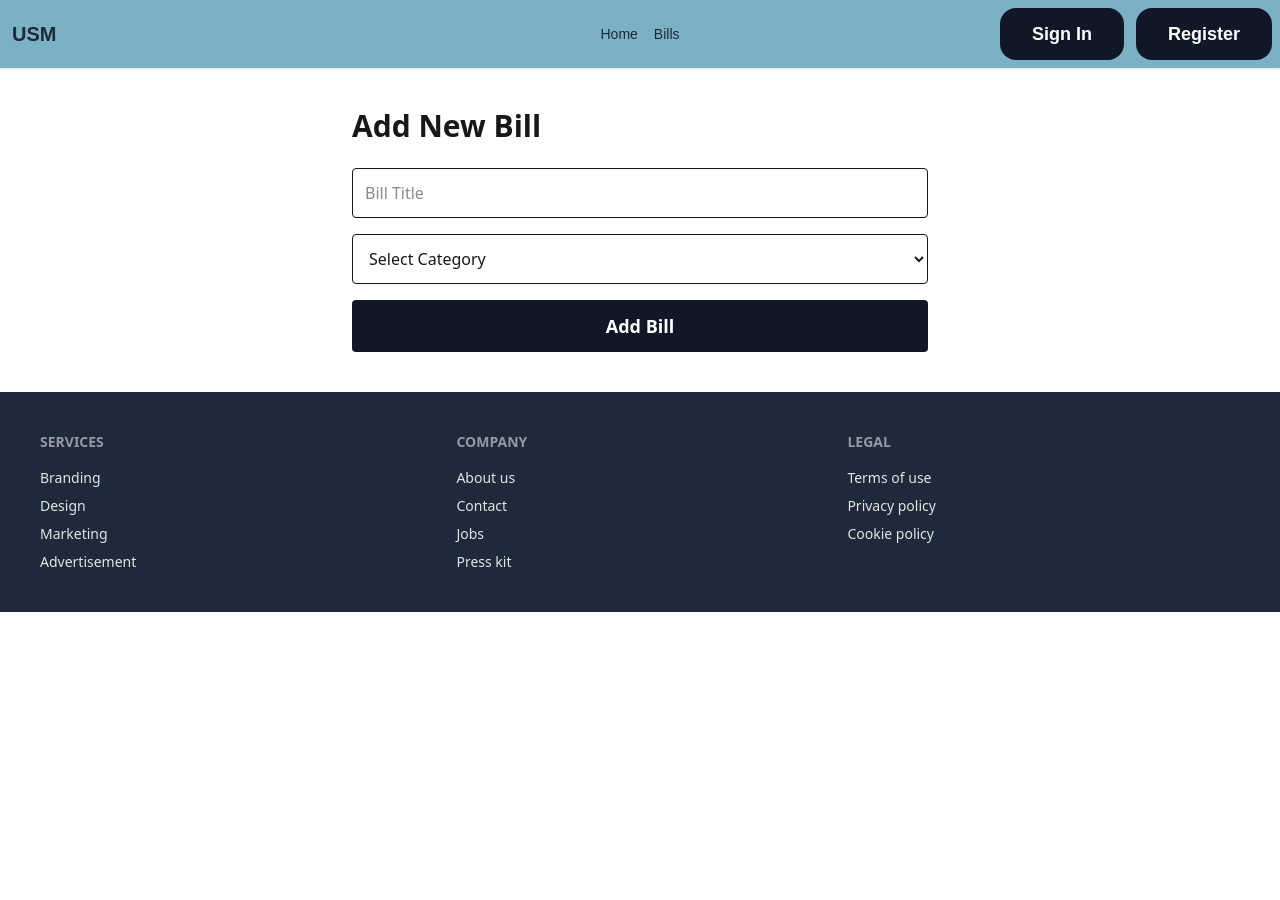
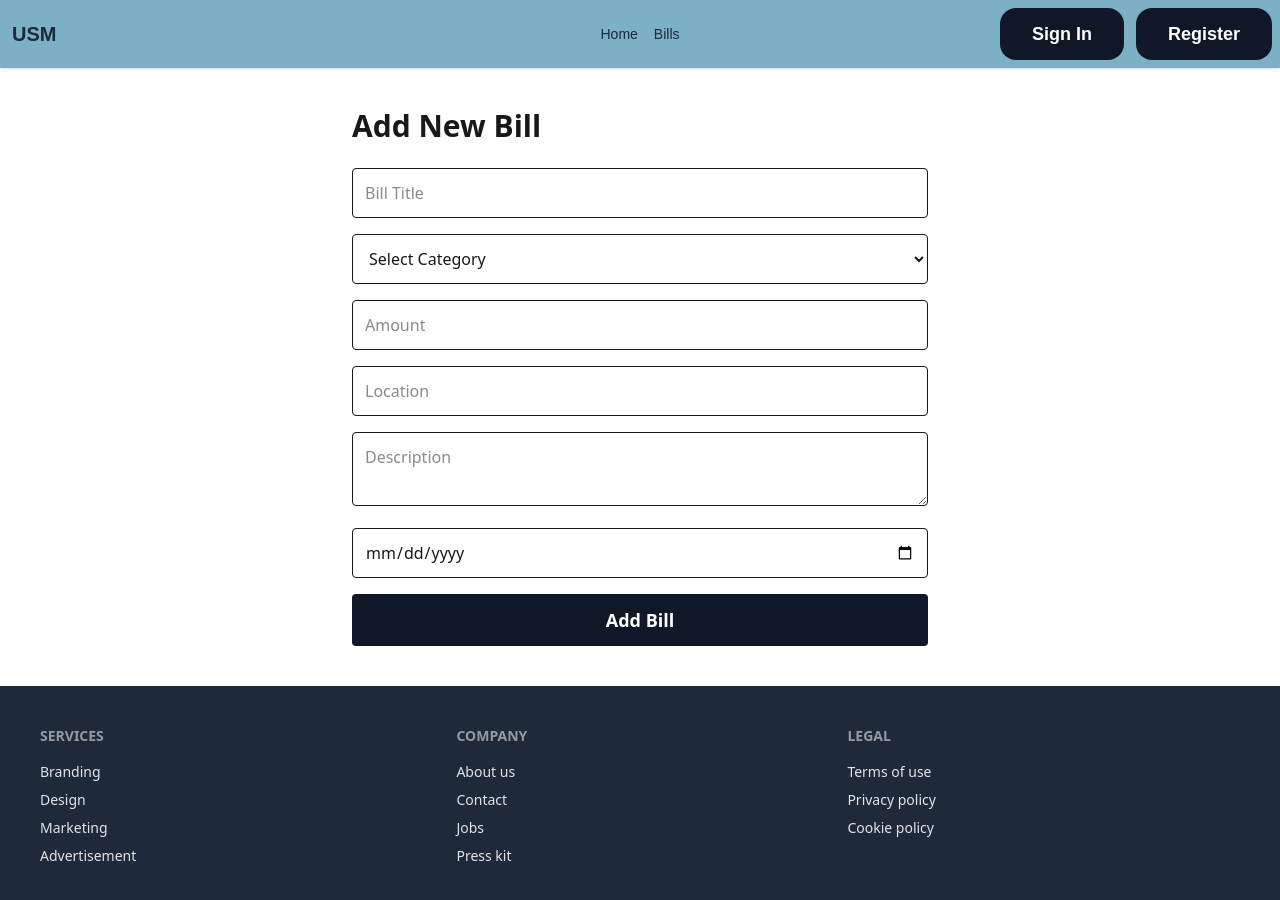
Before and after one commit to am-mahmud/ums-client, a React (Vite) app: page /addbills in a window 1280 px wide. Shown: the top 900 px of the page. Before the commit the page ends 800 px from the top, so only its background shows below. Built offline with nearby package versions, Linux system fonts and the light colour scheme; no server answers; a web font is replaced by a local one.

Commit message:
Add bill updated

```diff
--- a/src/pages/AddBill/AddBill.jsx
+++ b/src/pages/AddBill/AddBill.jsx
@@ -31,6 +31,35 @@ const AddBill = () => {
                     <option value="Internet">Internet</option>
                 </select>
 
+                <input
+                    type="number"
+                    name="amount"
+                    placeholder="Amount"
+                    required
+                    className="w-full p-3 border rounded"
+                />
+
+                <input
+                    type="text"
+                    name="location"
+                    placeholder="Location"
+                    required
+                    className="w-full p-3 border rounded"
+                />
+
+                <textarea
+                    name="description"
+                    placeholder="Description"
+                    required
+                    className="w-full p-3 border rounded"
+                ></textarea>
+
+                <input
+                    type="date"
+                    name="date"
+                    required
+                    className="w-full p-3 border rounded"
+                />
 
                 <button
                     type="submit"
```
